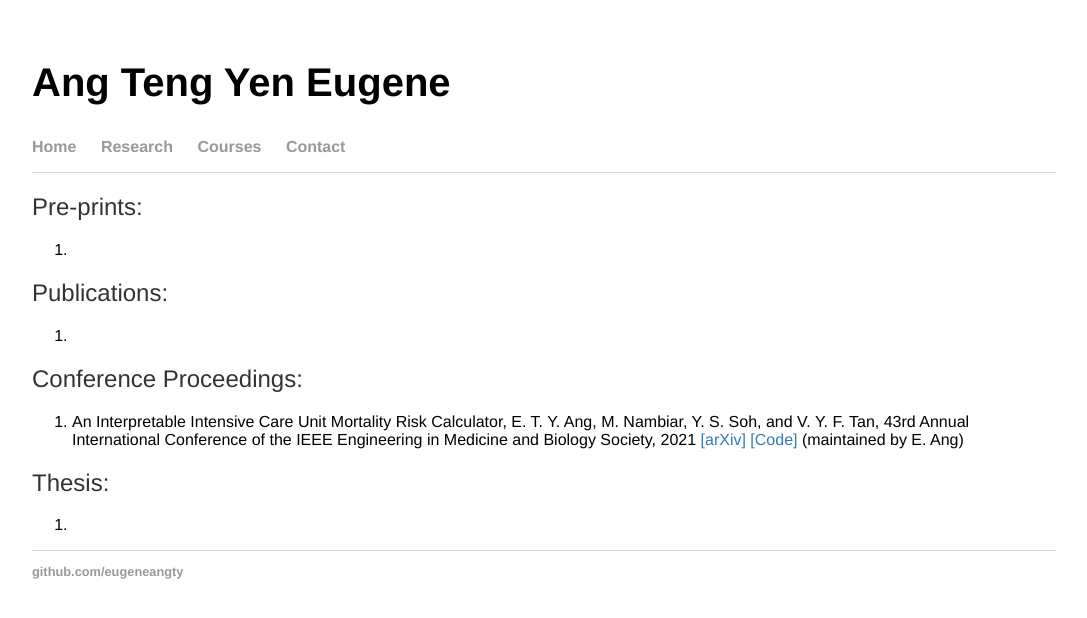
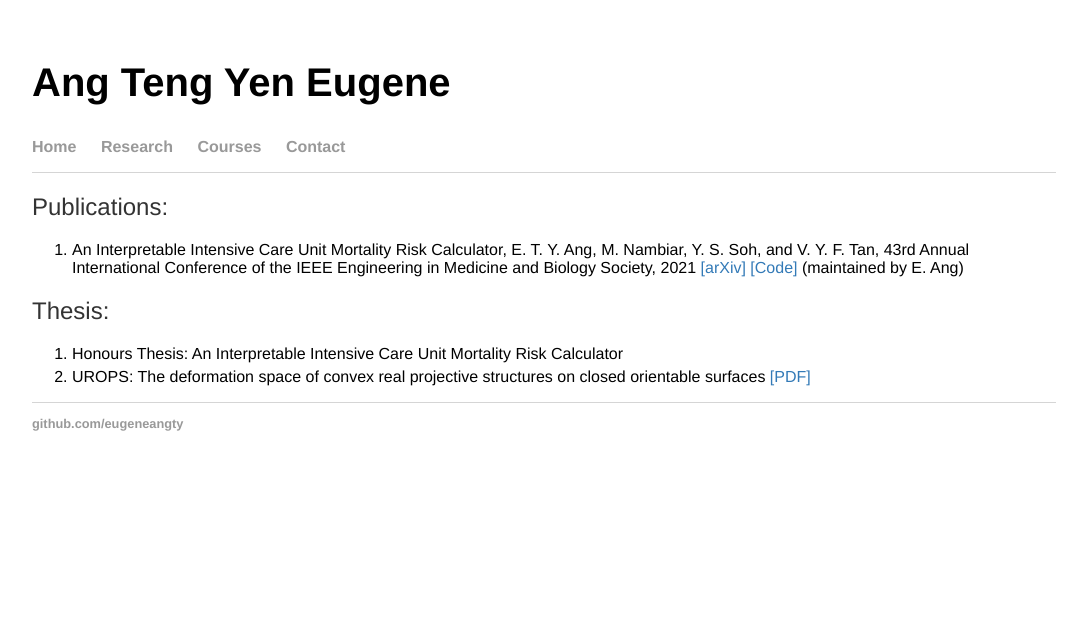
Before and after one commit to eugeneangty/eugeneangty.github.io, a Jekyll site: the page built from research/index.html, in a window 1280 px wide. Shown: the top 618 px of the page, without its empty margins (96-1183 px from the left). Built offline with Jekyll 4.4.1, drawn with Linux system fonts in a browser that asks for light colours.

Commit message:
Update index.html

```diff
--- a/research/index.html
+++ b/research/index.html
@@ -4,26 +4,16 @@ title: Ang Teng Yen Eugene
 ---
 
 <div class="blurb">
-  <h2>Pre-prints:</h2>
-  <ol>
-    <li></li>
-  </ol>
 
     <h2>Publications:</h2>
   <ol>
-    <li></li>
+    <li> An Interpretable Intensive Care Unit Mortality Risk Calculator, E. T. Y. Ang, M. Nambiar, Y. S. Soh, and V. Y. F. Tan, 43rd Annual International Conference of the IEEE Engineering in Medicine and Biology Society, 2021 <a href = "https://arxiv.org/abs/2101.07426">[arXiv]</a> <a href = "https://github.com/dualinsanity007/FYP-Interpretable-ICU-Mortality-Risk-Calculator">[Code]</a> (maintained by E. Ang)</li>
   </ol>
-
-
-  <h2>Conference Proceedings:</h2>
-  <ol>
-    <li>An Interpretable Intensive Care Unit Mortality Risk Calculator, E. T. Y. Ang, M. Nambiar, Y. S. Soh, and V. Y. F. Tan, 43rd Annual International Conference of the IEEE Engineering in Medicine and Biology Society, 2021 <a href = "https://arxiv.org/abs/2101.07426">[arXiv]</a> <a href = "https://github.com/dualinsanity007/FYP-Interpretable-ICU-Mortality-Risk-Calculator">[Code]</a> (maintained by E. Ang)</li>
-  </ol>
-
 
   <h2>Thesis:</h2>
 <ol>
-    <li></li>
+    <li> Honours Thesis: An Interpretable Intensive Care Unit Mortality Risk Calculator</li>
+    <li> UROPS: The deformation space of convex real projective structures on closed orientable surfaces <a src="UROPS_Report.pdf">[PDF]</a> </li>
   </ol>
 
 
```
